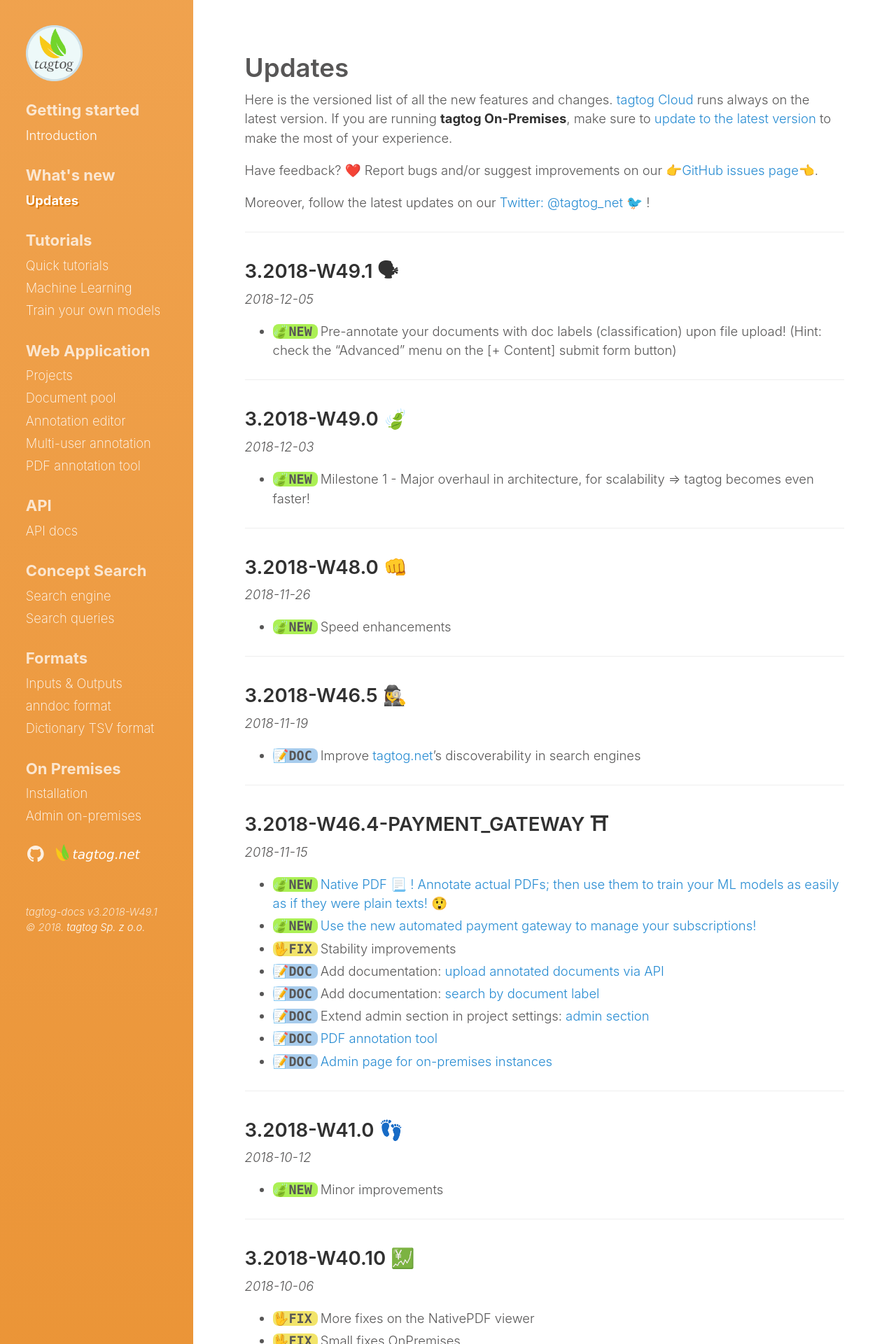
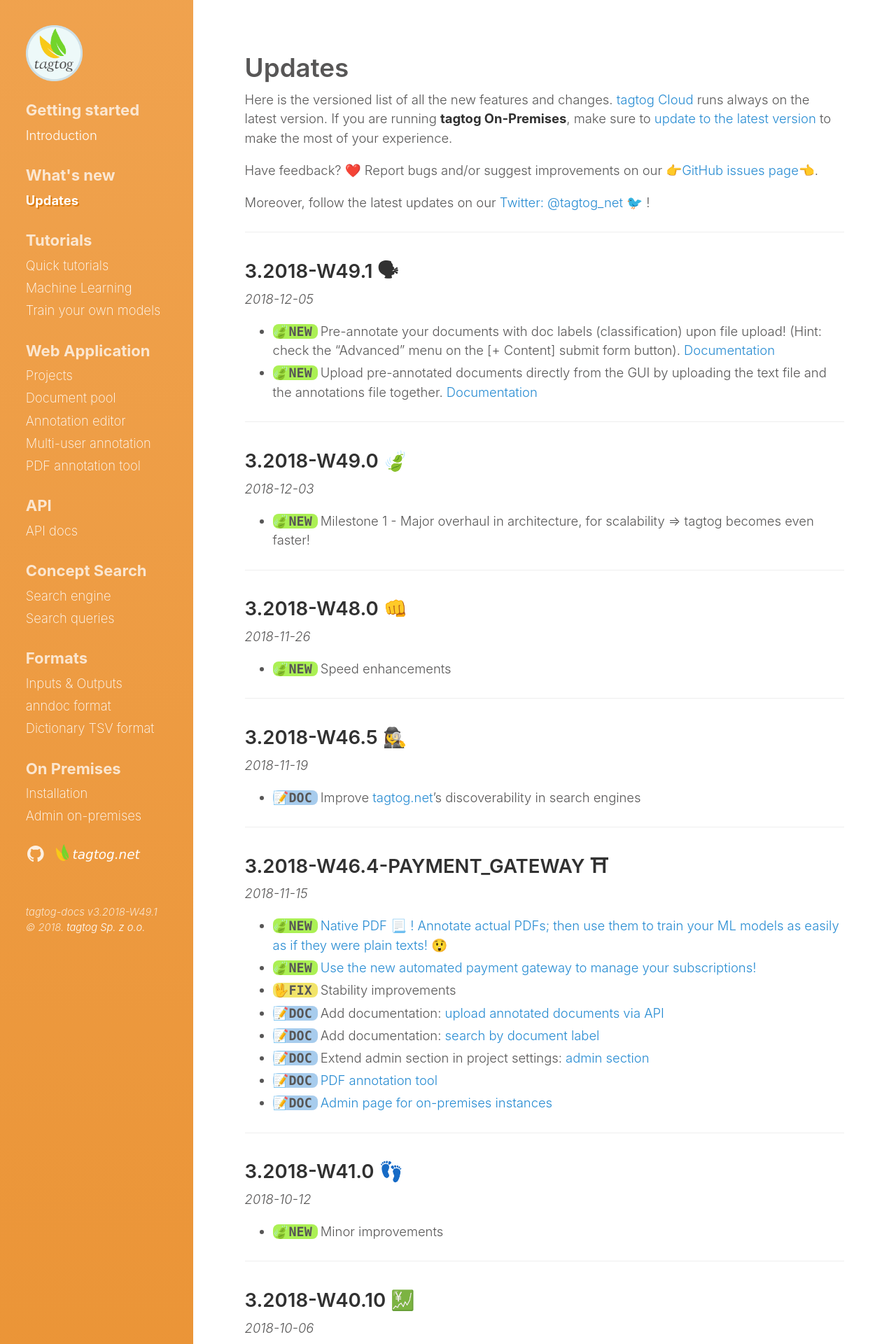
Before and after one commit to tagtogorg/tagtog-doc, a Jekyll site: the page built from updates.md, in a window 1280 px wide. Shown: the top 1920 px of the page at 70% size. Built offline with Jekyll 4.4.1, drawn with Linux system fonts in a browser that asks for light colours; nearby versions of some CDN libraries; emoji names are drawn with the system emoji font; some of the changed text lies outside the part shown.

Commit message:
Update updates page

```diff
--- a/updates.md
+++ b/updates.md
@@ -18,7 +18,8 @@ Moreover, follow the latest updates on our [Twitter: @tagtog_net 🐦](https://t
 _2018-12-05_
 
 <ul class="updates">
-  <li class="new"><span markdown="1">Pre-annotate your documents with doc labels (classification) upon file upload! (Hint: check the "Advanced" menu on the [+ Content] submit form button)</span></li>
+  <li class="new"><span markdown="1">Pre-annotate your documents with doc labels (classification) upon file upload! (Hint: check the "Advanced" menu on the [+ Content] submit form button)</span>. <a title="tagtog - Upload files with predefined document labels" href="documentpool.html#upload-files-with-predefined-document-labels">Documentation</a></li>
+  <li class="new"><span markdown="1">Upload pre-annotated documents directly from the GUI by uploading the text file and the annotations file together</span>. <a title="tagtog - Upload pre-annotated files" href="documentpool.html#upload-pre-annotated-documents">Documentation</a></li>
 </ul>
 
 ---
```
